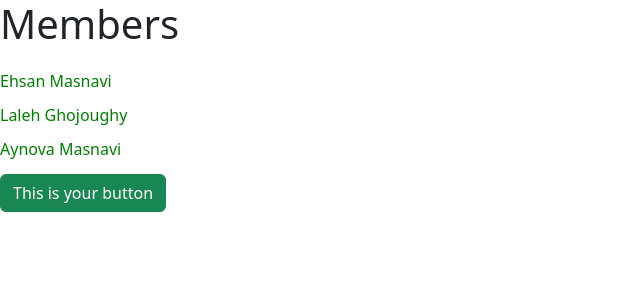
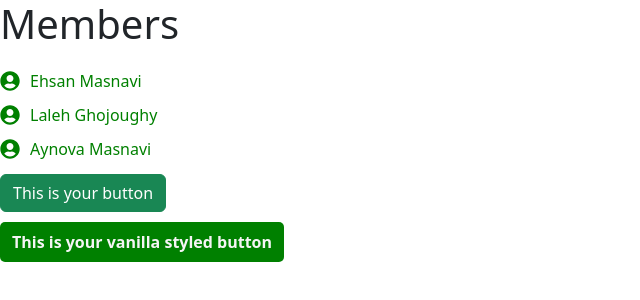
Before and after one commit to emasnavi1/REACT-TS, a React (Vite) app: page / in a window 1280 px wide. Shown: the top 300 px of the page, without its empty margins (0-640 px from the left). Built offline with nearby package versions, Linux system fonts and the light colour scheme.

Commit message:
Added a button that has a vanlilla styling

```diff
--- a/package.json
+++ b/package.json
@@ -16,6 +16,7 @@
     "bootstrap": "^5.3.2",
     "react": "^18.2.0",
     "react-dom": "^18.2.0",
+    "react-icons": "^5.0.1",
     "styled-components": "^6.1.8"
   },
   "devDependencies": {
@@ -28,6 +29,6 @@
     "eslint-plugin-react-hooks": "^4.6.0",
     "eslint-plugin-react-refresh": "^0.4.5",
     "typescript": "^5.2.2",
-    "vite": "^5.0.11"
+    "vite": "^5.0.12"
   }
 }
--- a/src/App.tsx
+++ b/src/App.tsx
@@ -1,7 +1,11 @@
 import { useState } from "react";
 import Alert from "./components/Alert";
-import AppButton from "./components/AppButton";
-import { ListGroup, ListGroupWithStyled, ListGroupMaterialUI } from "./components/ListGroup";
+import { AppButton, AppButtonVanillaStyled } from "./components/Button";
+import {
+  ListGroup,
+  ListGroupWithStyled,
+  ListGroupMaterialUI,
+} from "./components/ListGroup";
 
 interface Item {
   id: number;
@@ -59,6 +63,13 @@ function App() {
       <AppButton onButtonClick={handleButtonClick} buttonColor="success">
         This is your button
       </AppButton>
+
+      <AppButtonVanillaStyled
+        onButtonClick={handleButtonClick}
+        buttonColor="success"
+      >
+        This is your vanilla styled button
+      </AppButtonVanillaStyled>
     </>
   );
 }
--- a/src/components/Alert.tsx
+++ b/src/components/Alert.tsx
@@ -1,4 +1,4 @@
-import { ReactNode, useState } from "react";
+import { ReactNode } from "react";
 
 // Children is a special prop which allows you to use something like <Alert> Text to be shown </Alert> when you use it
 interface Props {
@@ -7,11 +7,7 @@ interface Props {
 }
 
 function Alert({ children, onClose }: Props) {
-  const [visbility, setVisibility] = useState(true);
-
   return (
-    <>
-      {visbility && (
     <div
       className="alert alert-warning alert-dismissible fade show"
       role="alert"
@@ -25,8 +21,6 @@ function Alert({ children, onClose }: Props) {
         onClick={onClose}
       ></button>
     </div>
-      )}
-    </>
   );
 }
 
--- /dev/null
+++ b/src/components/Button/AppButtonVanillaStyled.tsx
@@ -0,0 +1,40 @@
+import styles from "./Button.module.css";
+import { ReactNode } from "react";
+
+interface Props {
+  buttonColor?: "primary" | "secondary" | "success"; // ? means the item is optional, if not provided the value 'primary' will be used. Doing the union operator will help you limit the
+  // possible values you could use to pass to this component as the value of its buttonColor property
+  children: ReactNode;
+  onButtonClick: () => void;
+}
+
+const testFunction = () => {
+  console.log([styles.btn, styles["btn-" + "success"]].join(" "));
+};
+
+export default function AppButton({
+  buttonColor = "primary", // you set the default value to 'primary'
+  children,
+  onButtonClick,
+}: Props) {
+  const handleClick = () => {
+    // this is how you wrap two functions if you need to do more than one mthod to be called on an onLcik event. in this case
+    // you did this bcuae you wanted to see what is th result of the joining the className of the button
+    onButtonClick(); // Execute the onButtonClick prop
+    testFunction(); // Execute the testFunction
+  };
+
+  return (
+    // The line that has been removed was the original line from bootstrap, but you
+    // wanted to dinmically change the color, so you are set the ClassName value
+    // dynamically
+    // <button type="button" className="btn btn-primary">Primary</button>
+    <button
+      type="button"
+      className={[styles.btn, styles["btn-" + buttonColor]].join(" ")} // Joining so the result would be something like: className={"btn btn-" + buttonColor}
+      onClick={handleClick}
+    >
+      {children}
+    </button>
+  );
+}
--- /dev/null
+++ b/src/components/Button/Button.module.css
@@ -0,0 +1,18 @@
+.btn{
+    display: block;
+    margin-top: 10px;
+    padding: 8px 12px;
+    border-radius: 5px;
+    border: 0;
+}
+
+.btn-primary{
+    background-color: blue;
+    color: black;
+}
+
+.btn-success{
+    background-color: green;
+    color: whitesmoke;
+    font-weight: bold;
+}
--- /dev/null
+++ b/src/components/Button/index.ts
@@ -0,0 +1,5 @@
+import AppButton from "./AppButton";
+import AppButtonVanillaStyled from "./AppButtonVanillaStyled";
+
+
+export { AppButton, AppButtonVanillaStyled};
--- a/src/components/ListGroup/ListGroup.module.css
+++ b/src/components/ListGroup/ListGroup.module.css
@@ -1,4 +1,5 @@
-/* This file is created to show how vanilla CSS works, however Mosh beleives using Vanilla CSS is tedious, and its better to use ot of the box xolsutions cuh as BootStrap */
+/* This file is created to show how vanilla CSS works, however Mosh beleives using Vanilla CSS is tedious, and its better to use ot of the box solutions such as BootStrap */
+/* By adding the kyword 'module' you limit the scope of this CSS to this component, so the CSS content would not be global */
 
 .listGroup{
     list-style: none;
--- a/src/components/ListGroup/ListGroupMaterialUI.tsx
+++ b/src/components/ListGroup/ListGroupMaterialUI.tsx
@@ -1,6 +1,7 @@
 import { useState } from "react";
 import { List, ListItem, styled } from "@mui/material";
 import { ListItemProps } from "@mui/material/ListItem";
+import { FaUserCircle } from "react-icons/fa";
 
 // const List = styled.ul`
 //   list-style: none;
@@ -30,6 +31,10 @@ const CustomListItem = styled(ListItem)<CustomizedListItemProps>(
     padding: "5px 0",
     backgroundColor: active === "true" ? "yellow" : "",
     color: "green",
+    "& .user-icon": {
+      marginRight: "10px",
+      color: active === "true" ? "red" : "inherit", // Use "inherit" to use the default color if not active
+    },
   })
   // setListItemStyle      // This right here also works!
 );
@@ -42,7 +47,7 @@ interface Item {
 interface Props {
   items: Item[];
   heading: string;
-  // here you are trying to pass a fucntion as a prop, it reads it is fucntion
+  // here you are trying to pass a function as a prop, it reads it is fucntion
   // that receives an input of type string and retunrs 'void'
   onSelectItem: (item: Item) => void;
 }
@@ -71,6 +76,10 @@ function ListGroupMaterialUI({ items, heading, onSelectItem }: Props) {
                 onSelectItem(item);
               }}
             >
+              <FaUserCircle
+                className="user-icon"
+                size={item.id === selectedIndex ? 40 : 20}
+              />
               {item.name}
             </CustomListItem>
           ))}
--- a/src/components/ListGroup/index.ts
+++ b/src/components/ListGroup/index.ts
@@ -4,7 +4,7 @@
 // thats because the ListGroup component is actually listed in that index file
 
 import ListGroup from "./ListGroup";
-import ListGroupWithStyled from "./ListGroupwithStyled";
+import ListGroupWithStyled from "./ListGroupWithStyled";
 import ListGroupMaterialUI from "./ListGroupMaterialUI";
 
 export { ListGroup, ListGroupWithStyled, ListGroupMaterialUI };
```
Also changed, not shown: src/components/Button/AppButton.tsx (renamed from src/components/AppButton.tsx), 1 other file (tests, documents, lock files or other folders). Lines whose indentation alone changed are shown as unchanged.
